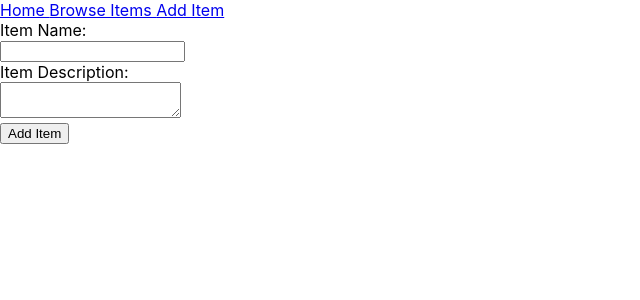
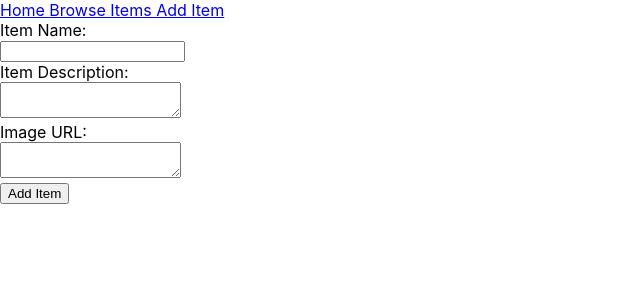
Before and after one commit to ben-the-boy/marketplace-app, a React (Create React App) app in the folder project/frontend/: page /items/new in a window 1280 px wide. Shown: the top 300 px of the page, without its empty margins (0-640 px from the left). Built offline with nearby package versions, Linux system fonts and the light colour scheme.

Commit message:
altered item layout to include img

```diff
--- a/project/frontend/src/actions/postItem.js
+++ b/project/frontend/src/actions/postItem.js
@@ -6,7 +6,8 @@ export function postItem(state) {
       },
       body: JSON.stringify({
         name: state.name,
-        description: state.description
+        description: state.description,
+        image_url: state.imageUrl
       })
   })
 };
--- a/project/frontend/src/components/items/Item.js
+++ b/project/frontend/src/components/items/Item.js
@@ -9,12 +9,19 @@ const Item = (props) => {
   }
 
   return (
-    <div>
-      <li>
-        {props.item.name}
-        <button onClick={() => handleOnClick()}> X </button>
-        <CommentsContainer itemId={props.item.id}/>
-      </li>
+    <div className="item-info">
+      {props.item.name}
+      <button onClick={() => handleOnClick()}> X </button>
+      <br/>
+      <img src={props.item.image_url} alt=""/>
+      <br/>
+      Description:
+      <br/>
+      {props.item.description}
+      <br/>
+      Comments:
+      <br/>
+      <CommentsContainer itemId={props.item.id}/>
     </div>
   )
 }
--- a/project/frontend/src/components/items/ItemInput.js
+++ b/project/frontend/src/components/items/ItemInput.js
@@ -6,7 +6,8 @@ class ItemInput extends Component {
 
   state = {
     name: '',
-    description: ''
+    description: '',
+    imageUrl: ''
   };
 
   handleNameChange = (event) => {
@@ -23,12 +24,20 @@ class ItemInput extends Component {
     })
   }
 
+  handleImageChange = (event) => {
+    this.setState({
+      ...this.state,
+      imageUrl: event.target.value
+    })
+  }
+
   handleSubmit = (event) => {
     event.preventDefault();
     postItem(this.state);
     this.setState({
       name: '',
-      description: ''
+      description: '',
+      imageUrl: ''
     })
     this.props.history.push("/items");
   }
@@ -44,6 +53,10 @@ class ItemInput extends Component {
         <br/>
         <textarea onChange={this.handleDescriptionChange} value={this.state.description}/>
         <br/>
+        Image URL:
+        <br/>
+        <textarea onChange={this.handleImageChange} value={this.state.imageUrl}/>
+        <br/>
         <input type="submit" value="Add Item"/>
       </form>
     )
```
